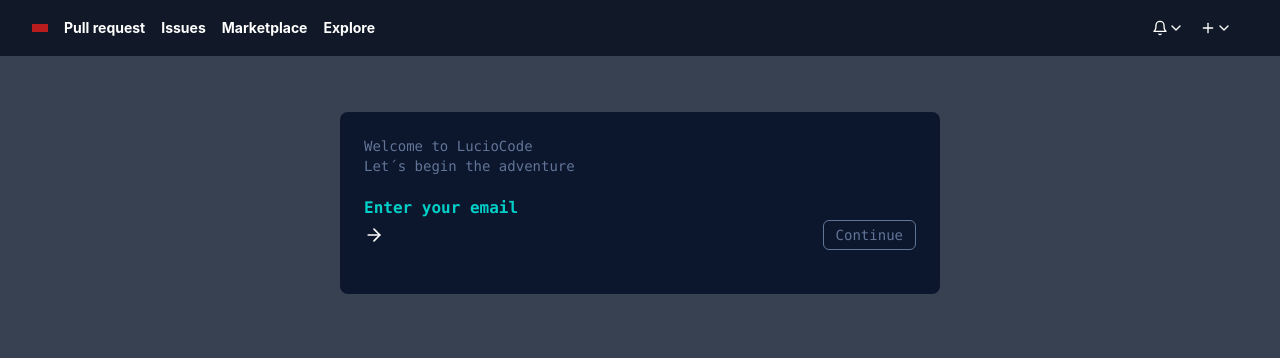
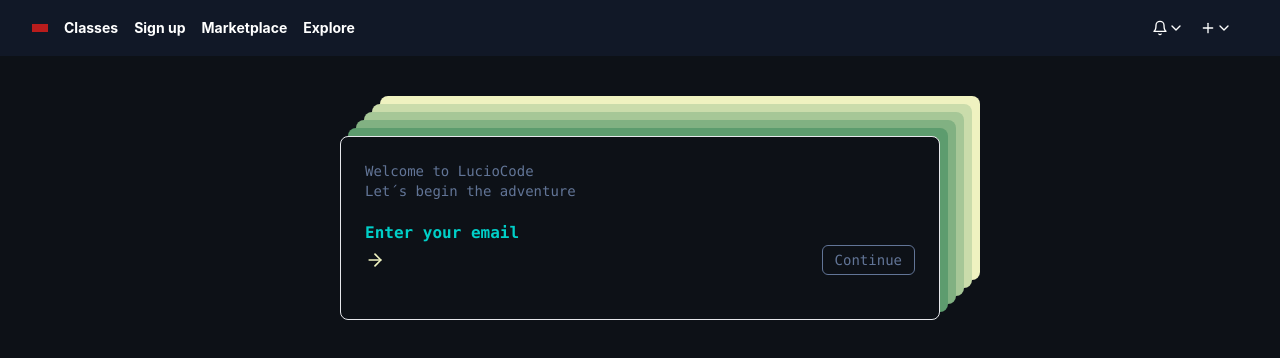
Before and after one commit to imMatheus/lucio, a Next.js app: page /Register in a window 1280 px wide. Shown: the top 358 px of the page. Built offline with nearby package versions, Linux system fonts and the light colour scheme.

Commit message:
done with teh stylign for registration part

```diff
--- /dev/null
+++ b/components/InputField/index.tsx
@@ -0,0 +1,75 @@
+import React, { useState, useEffect, useRef } from 'react'
+import { ArrowRight, Check, X } from 'react-feather'
+
+interface InputFieldProps {
+    state: string
+    setState: React.Dispatch<React.SetStateAction<string>>
+    onClick: () => void
+    buttonText: string
+    type: React.HTMLInputTypeAttribute
+    success: boolean
+    RightIcon?: React.ReactNode
+}
+
+export default function InputField({
+    state,
+    setState,
+    onClick,
+    buttonText,
+    success,
+    RightIcon,
+    type,
+}: InputFieldProps) {
+    const [focused, setFocused] = useState(false)
+    const [isLastedRendered, setIsLastedRendered] = useState(true)
+    const colors = success ? 'border-success text-success' : 'border-[#627597] text-[#627597]'
+    const showActionsButtons = isLastedRendered || focused
+    const inputRef = useRef<HTMLInputElement>(null)
+
+    useEffect(() => {
+        if (inputRef.current) inputRef.current.focus()
+    }, [])
+
+    return (
+        <form
+            className={`flex items-center mb-5 text-white `}
+            onSubmit={(e) => {
+                e.preventDefault()
+                success ? onClick() : undefined
+            }}
+        >
+            {focused ? (
+                <ArrowRight className='mr-2 w-5 text-secondary flex-shrink-0' />
+            ) : success ? (
+                <Check className='mr-2 w-5 text-success flex-shrink-0' />
+            ) : (
+                <X className='mr-2 w-5 text-error flex-shrink-0' />
+            )}
+            <input
+                value={state}
+                onChange={(e) => {
+                    setState(e.target.value)
+                }}
+                ref={inputRef}
+                type={type}
+                onFocus={() => setFocused(true)}
+                onBlur={() => setFocused(false)}
+                className='flex-1 outline-none self-stretch bg-transparent text-white pr-2'
+            />
+            {showActionsButtons && RightIcon}
+            <button
+                onClick={() => {
+                    setIsLastedRendered(false)
+                }}
+                type='submit'
+                disabled={!success}
+                style={{ visibility: showActionsButtons ? 'visible' : 'hidden' }}
+                className={
+                    'bg-transparent border-[1px] rounded-md py-1 px-3 ml-3 text-sm ' + colors
+                }
+            >
+                {buttonText}
+            </button>
+        </form>
+    )
+}
--- a/components/Layout/index.tsx
+++ b/components/Layout/index.tsx
@@ -3,7 +3,7 @@ import Navbar from '../Navbar'
 
 const Layout: React.FC = ({ children }) => {
     return (
-        <section className='bg-gray-700 min-h-screen'>
+        <section className='bg-[#0d1117] min-h-screen flex flex-col'>
             <Navbar />
             {children}
         </section>
--- a/components/Navbar/index.tsx
+++ b/components/Navbar/index.tsx
@@ -1,6 +1,7 @@
 import React, { ReactElement } from 'react'
 import styles from './Navbar.module.scss'
 import { Bell, Plus, ChevronDown } from 'react-feather'
+import Link from 'next/link'
 
 export default function Navbar(): ReactElement {
     return (
@@ -9,8 +10,13 @@ export default function Navbar(): ReactElement {
                 <div className={styles.searchWrapper}>
                     <form action=''></form>
                 </div>
-                <p className={styles.tab}>Pull request</p>
-                <p className={styles.tab}>Issues</p>
+                <Link href='/classes' passHref={true}>
+                    <p className={styles.tab}>Classes</p>
+                </Link>
+                <Link href='/register' passHref={true}>
+                    <p className={styles.tab}>Sign up</p>
+                </Link>
+
                 <p className={styles.tab}>Marketplace</p>
                 <p className={styles.tab}>Explore</p>
             </section>
--- /dev/null
+++ b/components/TypedText/TypedText.module.scss
@@ -0,0 +1,41 @@
+$modal-bg: #0d1117;
+
+.typedText {
+    --typewriterSpeed: 700ms;
+    @apply relative w-max;
+
+    line-break: break-all;
+    background-color: $modal-bg;
+    .before,
+    .after {
+        content: '';
+        position: absolute;
+        top: 0;
+        right: 0;
+        bottom: 0;
+        left: 0;
+    }
+
+    > .before {
+        background: $modal-bg;
+        animation: typewriter var(--typewriterSpeed) forwards;
+    }
+
+    > .after {
+        width: 0.125em;
+        background: white;
+        animation: typewriter var(--typewriterSpeed) forwards, blink 750ms infinite;
+    }
+}
+
+@keyframes blink {
+    to {
+        background: transparent;
+    }
+}
+
+@keyframes typewriter {
+    to {
+        left: 100%;
+    }
+}
--- /dev/null
+++ b/components/TypedText/index.tsx
@@ -0,0 +1,44 @@
+import React, { useState } from 'react'
+import useTimeout from '@/hooks/useTimeout'
+import styles from './TypedText.module.scss'
+
+interface TypedTextProps extends React.HTMLAttributes<HTMLParagraphElement> {
+    delay?: number
+}
+
+export default function TypedText({ delay = 0, children, ...props }: TypedTextProps) {
+    const length = children?.toString().length // length of string
+    const animationTime = 1000 // css animation time is 700ms, added 300ms to wait and stop when its done
+    delay *= animationTime
+    const [showBlinker, setShowBlinker] = useState(false)
+    const [animationDone, setAnimationDone] = useState(false)
+
+    useTimeout(() => {
+        setShowBlinker(true) // show the text and blinker
+    }, delay)
+
+    useTimeout(() => {
+        setShowBlinker(false) // remove the blinker
+        setAnimationDone(true) // will make the text appear
+    }, delay + animationTime)
+
+    return animationDone || showBlinker ? (
+        <p className={props.className + ' ' + styles.typedText}>
+            <span
+                className={showBlinker && !animationDone ? styles.before : ''} // stops the class from being added twice, re-starting the animation
+                style={{
+                    animationTimingFunction: `steps(${length})`,
+                }}
+            ></span>
+            {showBlinker && (
+                <span
+                    className={styles.after}
+                    style={{
+                        animationTimingFunction: `steps(${length})`,
+                    }}
+                ></span>
+            )}
+            {children}
+        </p>
+    ) : null
+}
--- a/package.json
+++ b/package.json
@@ -9,6 +9,7 @@
         "lint": "next lint"
     },
     "dependencies": {
+        "check-password-strength": "^2.0.3",
         "email-validator": "^2.0.4",
         "next": "11.1.2",
         "react": "17.0.2",
--- a/pages/Register.tsx
+++ b/pages/Register.tsx
@@ -1,96 +1,29 @@
 import React, { ReactElement, useEffect, useState } from 'react'
 import styles from '../styles/Registration.module.scss'
-import useTimeout from '@/hooks/useTimeout'
-import { ArrowRight, Eye, EyeOff } from 'react-feather'
+import { Eye, EyeOff } from 'react-feather'
 import * as EmailValidator from 'email-validator'
+import { passwordStrength } from 'check-password-strength'
+import TypedText from '@/components/TypedText'
+import InputField from '@/components/InputField'
 
-interface Props {}
-
-interface TypedTextProps extends React.HTMLAttributes<HTMLParagraphElement> {
-    delay?: number
-}
-
-function TypedText({ delay = 0, children, ...props }: TypedTextProps) {
-    const length = children?.toString().length // length of string
-    const animationTime = 1000 // css animation time is 700ms, added 300ms to wait and stop when its done
-    delay *= animationTime
-    const [showBlinker, setShowBlinker] = useState(false)
-    const [animationDone, setAnimationDone] = useState(false)
-
-    useTimeout(() => {
-        setShowBlinker(true) // show the text and blinker
-    }, delay)
-
-    useTimeout(() => {
-        setShowBlinker(false) // remove the blinker
-        setAnimationDone(true) // will make the text appear
-    }, delay + animationTime)
-
-    return animationDone || showBlinker ? (
-        <p className={props.className + ' ' + styles.typedText}>
-            <span
-                className={showBlinker && !animationDone ? styles.before : ''} // stops the class from being added twice, re-starting the animation
-                style={{
-                    animationTimingFunction: `steps(${length})`,
-                }}
-            ></span>
-            {showBlinker && (
-                <span
-                    className={styles.after}
-                    style={{
-                        animationTimingFunction: `steps(${length})`,
-                    }}
-                ></span>
-            )}
-            {children}
-        </p>
-    ) : null
-}
-
-export default function Register({}: Props): ReactElement {
+export default function Register(): ReactElement {
     const [showPassword, setShowPassword] = useState(false)
     const [showPasswordContainer, setShowPasswordContainer] = useState(false)
+    const [showUserNameContainer, setShowUserNameContainer] = useState(false)
     const [email, setEmail] = useState('')
     const [password, setPassword] = useState('')
+    const [username, setUsername] = useState('')
     const [isValidEmail, setIsValidEmail] = useState(false)
 
     useEffect(() => {
         setIsValidEmail(EmailValidator.validate(email))
     }, [email])
 
-    const modalBg = '#0c162d'
-
-    function Button({ ...props }: React.HTMLAttributes<HTMLButtonElement>) {
-        return (
-            <button
-                {...props}
-                className='bg-transparent border-[1px] rounded-md py-1 px-3 text-sm border-[#627597] text-[#627597]'
-            >
-                Continue
-            </button>
-        )
-    }
-
-    // function InputField() {
-    //     return (
-    //         // <div className={`flex bg-[${modalBg}] items-center mb-3`}>
-    //         <div className={`flex bg-red-500 items-center mb-3`}>
-    //             <ArrowRight className='text-pink-500 mr-2 w-5' />
-    //             <input
-    //                 value={email}
-    //                 onChange={(e) => {
-    //                     e.preventDefault()
-    //                     setEmail(e.target.value)
-    //                 }}
-    //                 className='flex-1 outline-none self-stretch bg-transparent text-white bg-blue-400'
-    //             />
-    //             <Button />
-    //         </div>
-    //     )
-    // }
+    const modalBg = '#0d1117'
 
     return (
-        <section className='flex justify-center items-center font-mono'>
+        <section className='font-mono relative  flex-1'>
+            {/* <div className={styles.blob}></div> */}
             <div className={styles.modal}>
                 <TypedText className='text-[#627597]'>Welcome to LucioCode</TypedText>
                 <TypedText className='text-[#627597]' delay={1}>
@@ -99,55 +32,74 @@ export default function Register({}: Props): ReactElement {
                 <TypedText className='text-[#00cfc8] text-base font-semibold mt-5' delay={2}>
                     Enter your email
                 </TypedText>
-                <div className={`flex items-center mb-5 text-white `}>
-                    <ArrowRight className='mr-2 w-5' />
-                    <input
-                        value={email}
-                        onChange={(e) => {
-                            e.preventDefault()
-                            setEmail(e.target.value)
-                        }}
-                        className='flex-1 outline-none self-stretch bg-transparent text-white'
-                    />
-                    <button
-                        onClick={() => setShowPasswordContainer(true)}
-                        disabled={!isValidEmail && email !== ''}
-                        className='bg-transparent border-[1px] rounded-md py-1 px-3 text-sm border-[#627597] text-[#627597]'
-                    >
-                        Continue
-                    </button>
-                </div>
+                <InputField
+                    state={email}
+                    setState={setEmail}
+                    type='email'
+                    onClick={() => setShowPasswordContainer(true)}
+                    success={isValidEmail}
+                    buttonText='Continue'
+                />
 
-                {!isValidEmail && email !== '' && (
-                    <p className='p-3 text-[#627597]'>The email is not valid or already in use</p>
-                )}
-
-                {isValidEmail && (
+                {showPasswordContainer && (
                     <>
                         <TypedText
                             className='text-[#00cfc8] text-base font-semibold mt-5'
                             delay={0}
                         >
-                            Enter your email
+                            Create a password
                         </TypedText>
+                        <InputField
+                            state={password}
+                            setState={setPassword}
+                            onClick={() => setShowUserNameContainer(true)}
+                            buttonText='Continue'
+                            type={showPassword ? 'text' : 'password'}
+                            success={
+                                passwordStrength(password).value === 'Strong' ||
+                                passwordStrength(password).value === 'Medium'
+                            }
+                            RightIcon={
+                                showPassword ? (
+                                    <Eye
+                                        onClick={() => setShowPassword((c) => !c)}
+                                        className='w-4 cursor-pointer flex-shrink-0'
+                                    />
+                                ) : (
+                                    <EyeOff
+                                        onClick={() => setShowPassword((c) => !c)}
+                                        className='w-4 cursor-pointer flex-shrink-0'
+                                    />
+                                )
+                            }
+                        />
 
-                        <div className='flex bg-red-400'>
-                            <ArrowRight className='text-pink-300' />
-                            <input
-                                value={password}
-                                onChange={(e) => setPassword(e.target.value)}
-                                className='flex-1 outline-none'
-                                type={showPassword ? 'text' : 'password'}
-                            />
-                            {showPassword ? (
-                                <Eye onClick={() => setShowPassword((c) => !c)} />
-                            ) : (
-                                <EyeOff onClick={() => setShowPassword((c) => !c)} />
-                            )}
-                        </div>
+                        {showUserNameContainer && (
+                            <>
+                                <TypedText
+                                    className='text-[#00cfc8] text-base font-semibold mt-5'
+                                    delay={0}
+                                >
+                                    Enter a username
+                                </TypedText>
+                                <InputField
+                                    state={username}
+                                    setState={setUsername}
+                                    onClick={() => alert('pinking')}
+                                    type='text'
+                                    buttonText='Sing up'
+                                    success={username.length > 1}
+                                />
+                            </>
+                        )}
                     </>
                 )}
             </div>
+            {!isValidEmail && email !== '' && (
+                <p className='p-5 text-[#627597] text-center'>
+                    The email is not valid or already in use
+                </p>
+            )}
         </section>
     )
 }
--- /dev/null
+++ b/pages/classes/index.tsx
@@ -0,0 +1,5 @@
+import React, { ReactElement } from 'react'
+
+export default function Index(): ReactElement {
+    return <div>my classes</div>
+}
--- a/styles/Registration.module.scss
+++ b/styles/Registration.module.scss
@@ -1,49 +1,62 @@
 $modal-bg: #0c162d;
+
+$color-blue: #388659;
+$color-green: #eff2c0;
+$shadow-number: 5;
+$offset-x: 8px;
+$offset-y: -8px;
+$value: ();
+@for $i from 0 through ($shadow-number) {
+    $theShadow: $offset-x *
+        $i
+        $offset-y *
+        $i
+        0px
+        mix($color-green, $color-blue, 100% / $shadow-number * ($i));
+    $value: append($value, $theShadow, comma);
+}
 
 .modal {
     width: 600px;
     max-width: 90vw;
-    background-color: $modal-bg;
-    @apply mt-14 p-6 rounded-lg;
+    position: relative;
+    border-width: 1px;
+    box-shadow: $value;
+    animation: shadowFadeIn 1s;
+
+    @apply mt-20 p-6 rounded-lg mx-auto;
 }
 
-.typedText {
-    --typewriterSpeed: 700ms;
-    @apply relative w-max;
-
-    // word-break: keep-all;
-    line-break: break-all;
-    background-color: $modal-bg;
-    .before,
-    .after {
-        content: '';
-        position: absolute;
-        top: 0;
-        right: 0;
-        bottom: 0;
-        left: 0;
-    }
-
-    > .before {
-        background: $modal-bg;
-        animation: typewriter var(--typewriterSpeed) forwards;
-    }
-
-    > .after {
-        width: 0.125em;
-        background: white;
-        animation: typewriter var(--typewriterSpeed) forwards, blink 750ms infinite;
+@media screen and (max-width: 480px) {
+    .modal {
+        box-shadow: none;
     }
 }
 
-@keyframes blink {
+@keyframes shadowFadeIn {
+    from {
+        box-shadow: none;
+    }
     to {
-        background: transparent;
+        box-shadow: $value;
     }
 }
 
-@keyframes typewriter {
+.blob {
+    width: 70px;
+    height: 70px;
+    border-radius: 20% 10% / 90%;
+    position: absolute;
+    background: #f00;
+    filter: blur(20px);
+    left: 400px;
+    transform: translate(0px, 0px);
+
+    animation: blobMove 5s infinite alternate;
+}
+
+@keyframes blobMove {
     to {
-        left: 100%;
+        transform: translate(-30px, 30px);
     }
 }
--- a/styles/globals.css
+++ b/styles/globals.css
@@ -42,6 +42,16 @@ p {
     @apply text-sm;
 }
 
+/* Change the white to any color */
+input:-webkit-autofill,
+input:-webkit-autofill:hover,
+input:-webkit-autofill:focus,
+input:-webkit-autofill:active {
+    -webkit-box-shadow: 0 0 0 100px #0d1117 inset !important;
+    -webkit-text-fill-color: white !important;
+    color: #fff;
+}
+
 *,
 *::before,
 *::after {
--- a/tailwind.config.js
+++ b/tailwind.config.js
@@ -5,8 +5,10 @@ module.exports = {
     theme: {
         extend: {
             colors: {
-                primary: '#202225',
-                secondary: '#5865f2',
+                primary: '#388659',
+                secondary: '#eff2c0',
+                success: '#2da44e',
+                error: '#cf222e',
             },
         },
     },
```
Also changed, not shown: 1 other file (tests, documents, lock files or other folders).
